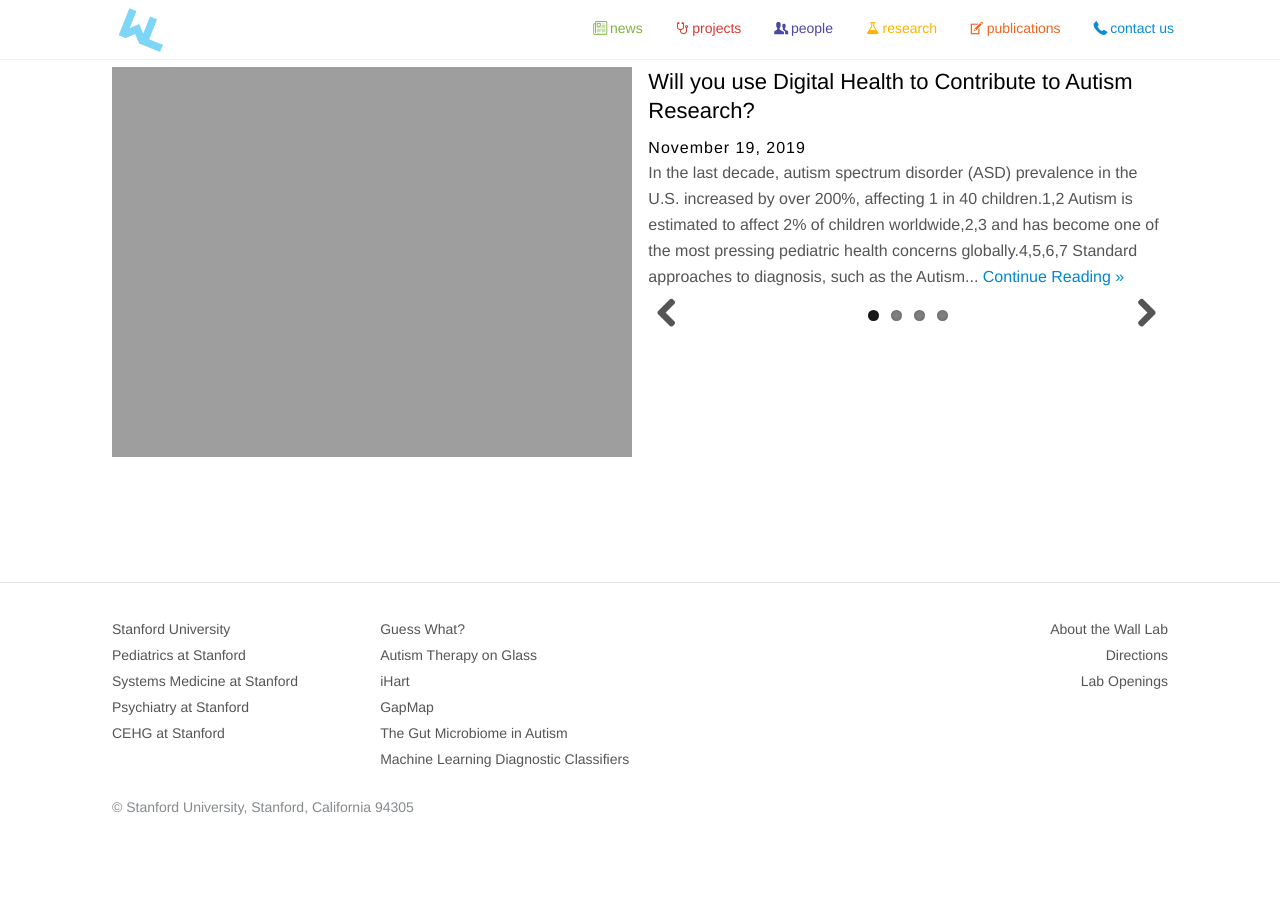
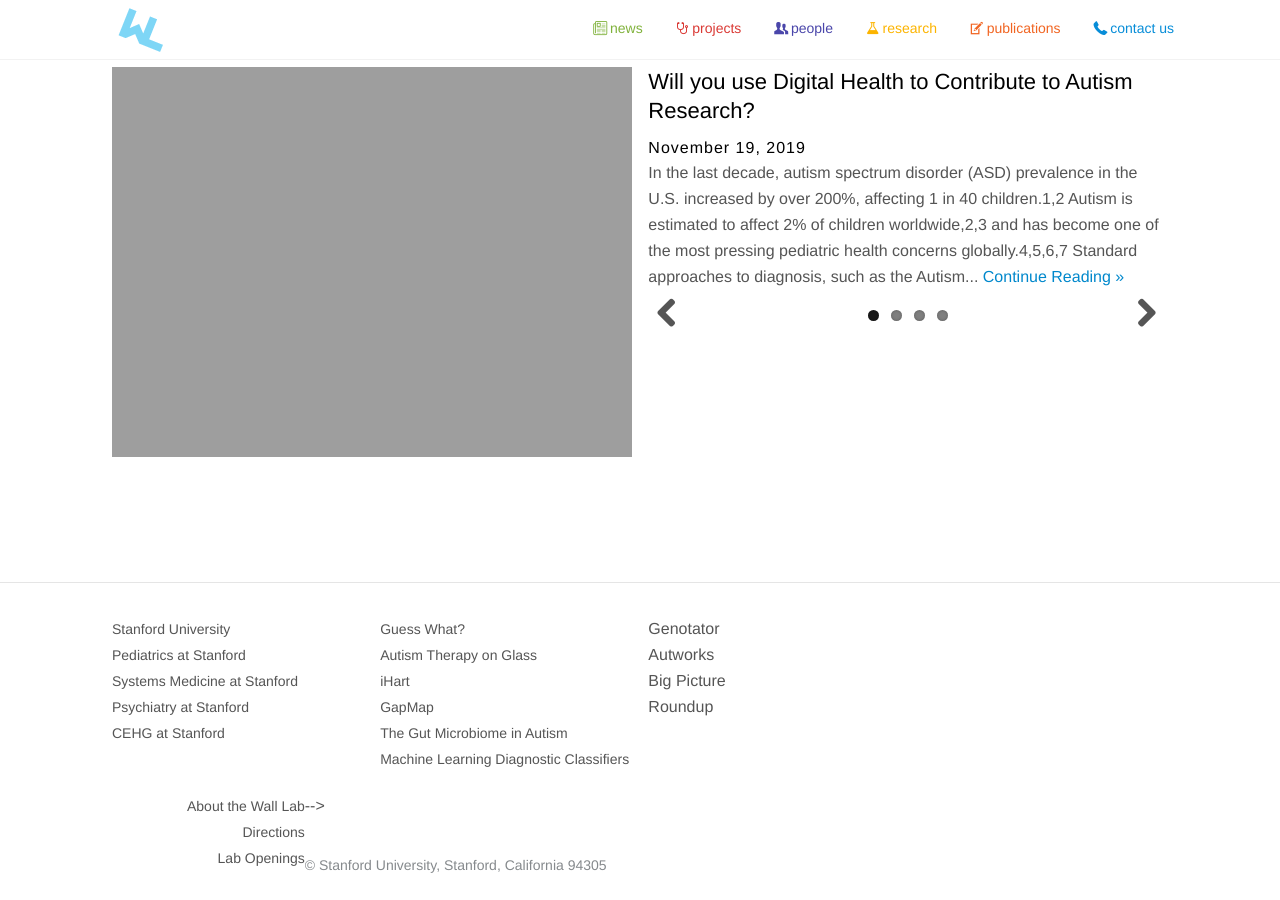
Before and after one commit to walllab/walllab.github.io, a Jekyll site: the page built from index.html, in a window 1280 px wide and 900 px high, scrolled down 2340 px. Built offline with Jekyll 4.4.1, drawn with Linux system fonts in a browser that asks for light colours; before the commit the page ends 3182 px from its top, so only the background shows below that.

Commit message:
Update footer.html

```diff
--- a/_includes/footer.html
+++ b/_includes/footer.html
@@ -55,11 +55,11 @@
 			</ul>
 		</div>
 
+<!--
+<div class="quarter">
+   <!--	<h3>links</h3> -->
+	<ul class="list-unstyled">
 
-<div class="quarter">
-<!--	<h3>links</h3> -->
-	<ul class="list-unstyled">
-        <!--
 		<li>
 			<a href="{{ site.url }}/projects/genotator/">Genotator</a>
 		</li>
@@ -73,10 +73,10 @@
 		<li>
 			<a href="{{ site.url }}/projects/roundup">Roundup</a>
 		</li>
-        -->
+
 	</ul>
 	</div>
-
+-->
 
 
 
```
